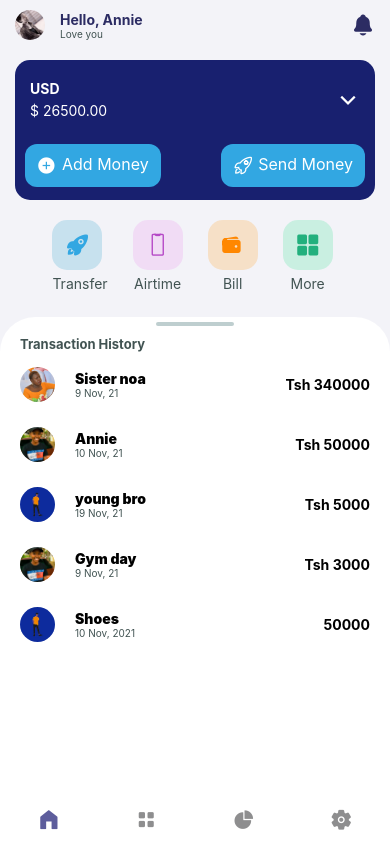
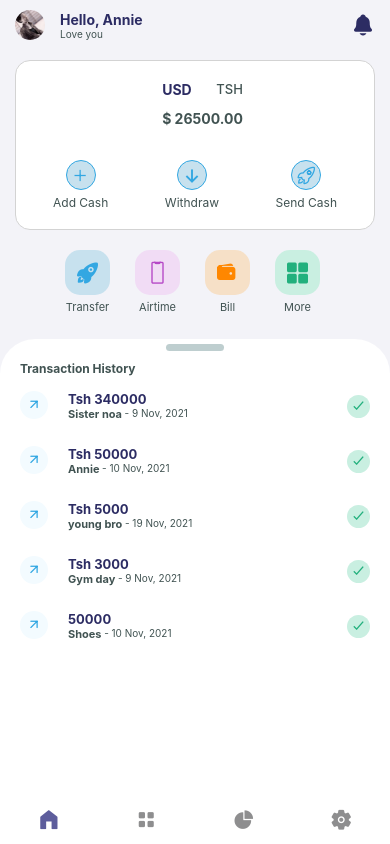
Before and after one commit to ProsperChihimba/payoo, a React Native app: screen /Home in a window 390 px wide. Built offline with nearby package versions, Linux system fonts and the light colour scheme; what expo-linking would draw is missing.

Commit message:
Update UI for airtime and home pages

```diff
--- a/components/HomePage/Body/index.tsx
+++ b/components/HomePage/Body/index.tsx
@@ -25,16 +25,22 @@ const Body = () => {
 
                     <View style={{flexDirection: 'row'}}>
                         <View style={styles.bodyIcon}>
-                            <Image source={item.iconName} style={{ width: 35, height: 35, borderRadius: 30,}} />
+                            <Feather name={item.iconName} size={15} color="#32a7e2" />
                         </View>
                         <View style={styles.bodySpend}>
-                            <Text style={styles.spendText}>{ item.spendType }</Text>
-                            <Text style={styles.dateText}>{item.date}</Text>
+                            <Text style={styles.amountText}>{item.amount}</Text>
+                            <View style={{flexDirection: 'row'}}>
+                                <Text style={{ fontSize: 11, color: '#415352', fontWeight: 'bold' }}>{item.spendType} </Text>
+                                <Text style={styles.dateText}>- {item.date}</Text>
+                            </View>
                         </View>
                     </View>
 
-                    <View style={{ justifyContent: 'center' }}>
-                        <Text style={styles.amountText}>{item.amount}</Text>
+                    <View style={{ justifyContent: 'center'}}>
+                        <View style={{backgroundColor: '#c9efe1', borderRadius: 15, height: 23, width: 23, justifyContent: 'center', alignItems: 'center'}}>
+                            <Ionicons name="checkmark-sharp" size={15} color="#22b07d" />
+                        </View>
+
                     </View>
                 </View>
 
@@ -54,7 +60,7 @@ const Body = () => {
         <View style={styles.container}>
 
             <View style={{ justifyContent: 'center', alignItems: 'center' }}>
-                <View style={{backgroundColor: '#BECECF', height: 4, width: '20%', borderRadius: 25, marginTop: 5 }}>
+                <View style={{backgroundColor: '#BECECF', height: 7, width: '15%', borderRadius: 25, marginTop: 5 }}>
                 </View>
             </View>
 
--- a/components/HomePage/Body/styles.ts
+++ b/components/HomePage/Body/styles.ts
@@ -9,7 +9,7 @@ const styles = StyleSheet.create({
     },
     headText: {
         paddingLeft: 20,
-        fontSize: 13,
+        fontSize: 12,
         color: '#415352',
         paddingBottom: 15,
         paddingTop: 10,
@@ -19,8 +19,11 @@ const styles = StyleSheet.create({
         marginRight: 20,
         alignItems: 'center',
         justifyContent: 'center',
-        height: 35,
-        width: 35,
+        height: 28,
+        width: 28,
+        backgroundColor: '#f3fbff',
+        borderColor: '#32a7e2',
+        borderRadius: 15,
     },
     bodySpend: {
         marginRight: 100,
@@ -35,8 +38,8 @@ const styles = StyleSheet.create({
         fontWeight: '900'
     },
     amountText: {
-        fontSize: 14,
-        color: '#000',
+        fontSize: 13,
+        color: '#2c2c63',
         fontWeight: 'bold'
     },
     dateText: {
--- a/components/HomePage/HeaderContent/index.tsx
+++ b/components/HomePage/HeaderContent/index.tsx
@@ -38,8 +38,8 @@ const HeaderContent = () => {
                         borderRadius: 15,
                         alignItems: 'center',
                         justifyContent: 'center',
-                        height: 50,
-                        width: 50,
+                        height: 45,
+                        width: 45,
                         backgroundColor: item.backgroundColor,
                     }}
                 >
@@ -57,27 +57,33 @@ const HeaderContent = () => {
 
             <View style={styles.cardContainer}>
                 <View>
-                    <View style={{ paddingTop: 20, justifyContent: 'space-between', flexDirection: 'row' }}>
-                        <View style={{paddingLeft: 15, }}>
-                            <Text style={{fontWeight: 'bold', color: 'white'}}>USD</Text>
-                            <Text style={{paddingTop: 5, color: 'white'}}>$ 26500.00</Text>
-                        </View>
-                        <View style={{ marginRight: 15, justifyContent: 'center' }}>
-                            <Ionicons name="md-chevron-down-sharp" size={24} color="white"/>
+                    <View style={{ paddingTop: 20, justifyContent: 'center', flexDirection: 'row', }}>
+                        <View style={{ paddingLeft: 15, }}>
+                            <View style={{flexDirection: 'row', justifyContent: 'space-between'}}>
+                                <Text style={{ fontWeight: 'bold', color: '#2c2c63' }}>USD</Text>
+                                <Text style={{fontWeight: '500', color: '#415352', fontSize: 13,}}>TSH</Text>
+                            </View>
+                            <Text style={{paddingTop: 12, color: '#415352', fontWeight: 'bold'}}>$ 26500.00</Text>
                         </View>
                     </View>
-                    <View style={{paddingTop: 25, paddingHorizontal: 10, flexDirection: 'row', justifyContent: 'space-between' }}>
-                        <TouchableOpacity style={styles.button}>
-                            <View style={styles.buttonText}>
-                                <Ionicons name="ios-add-circle-sharp" size={20} color="white" style={{ paddingRight: 5 }} />
-                                <Text style={{ color: 'white', fontSize: 16}}>Add Money</Text>
+                    <View style={{paddingTop: 23, paddingHorizontal: 25, flexDirection: 'row', justifyContent: 'space-between' }}>
+                        <TouchableOpacity style={styles.buttonText}>
+                            <View style={styles.button}>
+                                <Ionicons name="ios-add" size={20} color="#32a7e2" style={{ }} />
                             </View>
+                            <Text style={{ color: '#415352', fontSize: 12, paddingTop: 5}}>Add Cash</Text>
                         </TouchableOpacity>
-                        <TouchableOpacity style={styles.button}>
-                            <View style={styles.buttonText}>
-                                <Ionicons name="ios-rocket-outline" size={20} color="white" style={{ paddingRight: 5 }} />
-                                <Text style={{ color: 'white', fontSize: 16}}>Send Money</Text>
+                        <TouchableOpacity style={styles.buttonText}>
+                            <View style={styles.button}>
+                                <Ionicons name="arrow-down" size={20} color="#32a7e2" style={{  }} />
                             </View>
+                            <Text style={{ color: '#415352', fontSize: 12, paddingTop: 5}}>Withdraw</Text>
+                        </TouchableOpacity>
+                        <TouchableOpacity style={styles.buttonText}>
+                            <View style={styles.button}>
+                                <Ionicons name="ios-rocket-outline" size={20} color="#32a7e2" style={{ }} />
+                            </View>
+                            <Text style={{ color: '#415352', fontSize: 12, paddingTop: 5}}>Send Cash</Text>
                         </TouchableOpacity>
                     </View>
                 </View>
--- a/components/HomePage/HeaderContent/styles.ts
+++ b/components/HomePage/HeaderContent/styles.ts
@@ -21,6 +21,7 @@ const styles = StyleSheet.create({
     iconsText: {
         textAlign: 'center',
         color: '#415352',
+        fontSize: 11,
         marginTop: 5,
     },
     shadow: {
@@ -34,22 +35,28 @@ const styles = StyleSheet.create({
         elevation: 1,
     },
     cardContainer: {
-        backgroundColor: '#18206F',
+        backgroundColor: '#fff',
         borderRadius: 15,
-        height: 140,
+        borderColor: 'lightgray',
+        borderWidth: 1,
+        height: 170,
         width: '100%',
     },
     button: {
-        backgroundColor: '#32a7e2',
-        borderRadius: 12,
-        flexDirection: 'row',
+        backgroundColor: '#c7e1ee',
+        borderColor: '#32a7e2',
+        borderWidth: 1.5,
+        borderRadius: 15,
+        width: 30,
+        height: 30,
+        alignItems: 'center',
+        justifyContent: 'center',
     },
     buttonText: {
         paddingHorizontal: 12,
         paddingVertical: 10,
-        flexDirection: 'row',
-        justifyContent: 'space-between',
-        alignContent: 'center',
+        alignItems: 'center',
+        justifyContent: 'center',
     },
 })
 
--- a/components/HomePage/data.ts
+++ b/components/HomePage/data.ts
@@ -41,44 +41,40 @@ const icons = [
     }
 ]
 
-const sis = require('../../assets/images/sis.jpeg')
-const annie = require('../../assets/images/annie.jpg')
-const proc = require('../../assets/images/unnamed.jpg')
-
 const transactions = [
     {
         id: 1,
         spendType: 'Sister noa',
-        date: '9 Nov, 21',
+        date: '9 Nov, 2021',
         amount: 'Tsh 340000',
-        iconName: sis,
+        iconName: 'arrow-up-right',
         iconColor: '#22b07d',
         from: 'Emirates',
     },
     {
         id: 2,
         spendType: 'Annie',
-        date: '10 Nov, 21',
+        date: '10 Nov, 2021',
         amount: 'Tsh 50000',
-        iconName: annie,
+        iconName: 'arrow-up-right',
         iconColor: '#22b07d',
         from: 'M-Pesa',
     },
     {
         id: 3,
         spendType: 'young bro',
-        date: '19 Nov, 21',
+        date: '19 Nov, 2021',
         amount: 'Tsh 5000',
-        iconName: proc,
+        iconName: 'arrow-up-right',
         iconColor: '#22b07d',
         from: 'M-Pesa',
     },
     {
         id: 4,
         spendType: 'Gym day',
-        date: '9 Nov, 21',
+        date: '9 Nov, 2021',
         amount: 'Tsh 3000',
-        iconName: annie,
+        iconName: 'arrow-up-right',
         iconColor: '#22b07d',
         from: 'Mall',
     },
@@ -87,7 +83,7 @@ const transactions = [
         spendType: 'Shoes',
         date: '10 Nov, 2021',
         amount: '50000',
-        iconName: proc,
+        iconName: 'arrow-up-right',
         iconColor: '#22b07d',
         from: 'Mall',
     },
--- a/screens/AirtimeScreen.tsx
+++ b/screens/AirtimeScreen.tsx
@@ -1,14 +1,10 @@
-import { StyleSheet, Image } from 'react-native';
+import { StyleSheet, TextInput, TouchableOpacity } from 'react-native';
 import { SafeAreaView } from 'react-native-safe-area-context';
 import { Pressable } from 'react-native';
 import { Ionicons } from '@expo/vector-icons';
-import { AntDesign } from '@expo/vector-icons';
 
 import { Text, View } from '../components/Themed';
 import { RootTabScreenProps } from '../types';
-
-
-const avatar = require('../assets/images/pp.jpg');
 
 
 export default function AirtimeScreen({ navigation }: RootTabScreenProps<'Home'>) {
@@ -32,60 +28,27 @@ export default function AirtimeScreen({ navigation }: RootTabScreenProps<'Home'>
 
             <View style={styles.headerContainer}>
 
-                <View style={styles.receiverProfile}>
-                    <View style={styles.profileContainer}>
-                        <Image source={avatar} style={{ width: 45, height: 45, borderRadius: 45, marginRight: 15, marginLeft: 15, }} />
-                        <View style={styles.profileText}>
-                            <Text style={{fontWeight: 'bold'}}>Annie</Text>
-                            <Text style={{paddingTop: 5, color: '#415352'}}>M-Pesa - 255627966485</Text>
-                        </View>
-                        <Ionicons name="md-chevron-down-sharp" size={24} color="#2c2c63" style={{ marginRight: 15 }}/>
-                    </View>
+                    <View style={{width: '100%', justifyContent: 'center', alignItems: 'center', paddingHorizontal: 15}}>
+                    <TextInput
+                        placeholder='Amount'
+                        keyboardType="numeric"
+                        style={{ width: '90%', height: 50, borderRadius: 10, borderWidth: 1,  paddingLeft: 20 }}
+                    />
                 </View>
 
-                <View style={{width: '90%', paddingLeft: 10, paddingTop: 20}}>
-                    <Text style={{fontWeight: 'bold', fontSize: 16}}>
-                        Choose Package
-                    </Text>
+                <View style={{width: '100%', justifyContent: 'center', alignItems: 'center', paddingHorizontal: 15, paddingVertical: 30}}>
+                    <TextInput
+                        placeholder='Phone number'
+                        keyboardType="numeric"
+                        style={{ width: '90%', height: 50, borderRadius: 10, borderWidth: 1,  paddingLeft: 20 }}
+                    />
                 </View>
 
-                <View style={styles.airtimePackages}>
-
-                    <View style={styles.airtimeContainer}>
-                        <View style={styles.airtimeTextImage}>
-                            <View
-                                style={{
-                                    borderRadius: 10,
-                                    alignItems: 'center',
-                                    justifyContent: 'center',
-                                    height: 35,
-                                    width: 35,
-                                    backgroundColor: '#32a7e2',
-                                    marginRight: 10,
-                                    marginLeft: 15,
-                                }}
-                            >
-                                <AntDesign name="star" size={20} color="white" />
-                            </View>
-                            <Text style={{fontWeight: 'bold'}}>Mega Bando</Text>
-                        </View>
-                        <Text style={{ paddingRight: 10, fontWeight: 'bold', }}>Tsh 2000</Text>
-                    </View>
-
-
-                    <View style={{}}>
-                        <View style={{ height: 2,}}></View>
-                    </View>
-
-                    <View style={styles.airtimeDownContainer}>
-                        <Text style={{ paddingRight: 10, paddingTop: 13, fontWeight: '900', fontSize: 12, color: '#415352' }}>
-                            1 GB internet, dk 30, sms 300 . Active for 7 days
-                        </Text>
-                    </View>
-
-
-
-                </View>
+                <View style={{width: '90%', alignItems: 'center'}}>
+                <TouchableOpacity style={styles.payButton}>
+                        <Text style={{fontWeight: 'bold', color: 'white', textAlign: 'center'}}>Buy Airtime </Text>
+                </TouchableOpacity>
+            </View>
             </View>
 
 
@@ -110,59 +73,16 @@ export default function AirtimeScreen({ navigation }: RootTabScreenProps<'Home'>
         headerContainer: {
             width: '100%',
             alignItems: 'center',
+            paddingTop: 15,
         },
-        receiverProfile: {
+        payButton: {
+            width: '90%',
+            height: 50,
+            padding: 10,
+            backgroundColor: '#2c2c63',
+            borderRadius: 30,
             flexDirection: 'row',
-            paddingVertical: 15,
-            width: '100%',
+            justifyContent: 'center',
             alignItems: 'center',
-            justifyContent: 'center',
-            padding: 10,
-        },
-        profileContainer: {
-            flexDirection: 'row',
-            alignItems: 'center',
-            justifyContent: 'center',
-            backgroundColor: '#e3ebf5',
-            borderRadius: 15,
-            height: 80,
-            width: '90%',
-        },
-        profileText: {
-            backgroundColor: '#e3ebf5',
-            marginRight: 35,
-        },
-        airtimePackages: {
-            paddingVertical: 15,
-            width: '100%',
-            alignItems: 'center',
-            justifyContent: 'center',
-            padding: 10,
-        },
-        airtimeContainer: {
-            flexDirection: 'row',
-            alignItems: 'center',
-            justifyContent: 'space-between',
-            backgroundColor: '#e3ebf5',
-            // borderRadius: 15,
-            borderTopLeftRadius: 15,
-            borderTopRightRadius: 15,
-            height: 80,
-            width: '90%',
-        },
-        airtimeDownContainer: {
-            borderBottomLeftRadius: 15,
-            borderBottomRightRadius: 15,
-            backgroundColor: '#e3ebf5',
-            width: '90%',
-            paddingLeft: 15,
-            paddingBottom: 15,
-        },
-        airtimeTextImage: {
-            backgroundColor: '#e3ebf5',
-            marginRight: 35,
-            flexDirection: 'row',
-            alignItems: 'center',
-            justifyContent: 'center'
         }
 });
```
